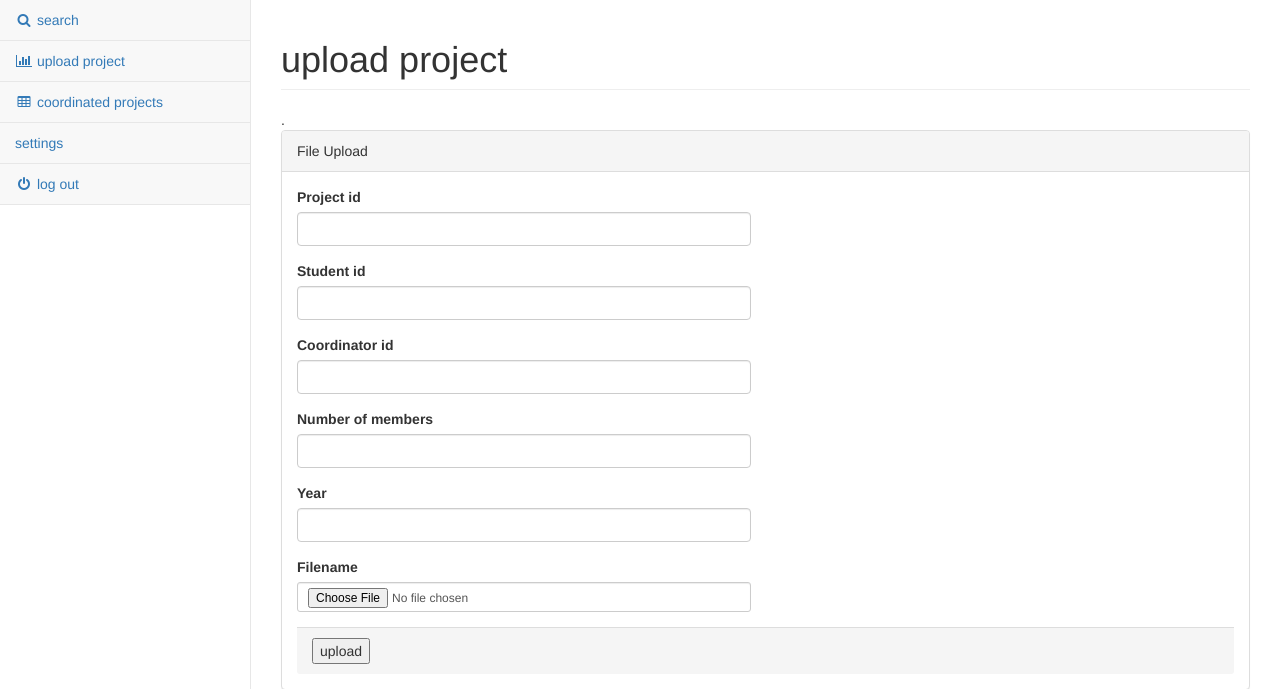
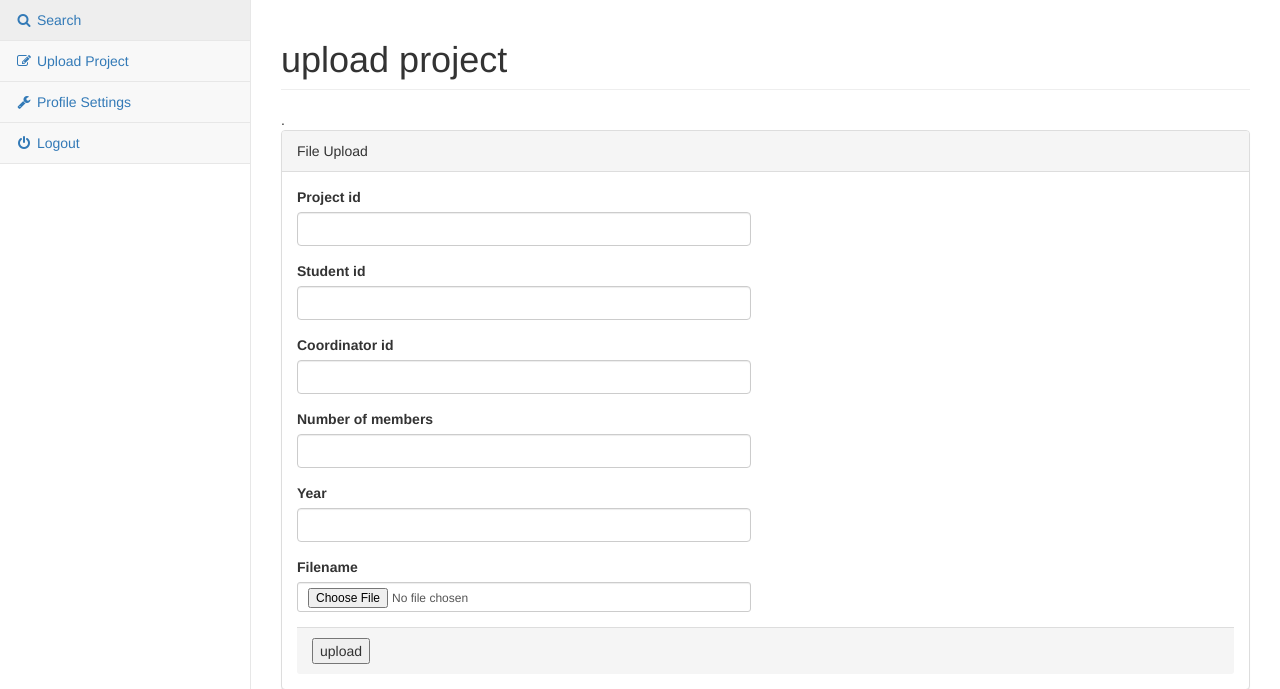
Before and after one commit to singlebrain/prorep, a CodeIgniter app: page /database/index.php/upload/index in a window 1280 px wide. Shown: the part 51-740 px from the top of the page. Run offline with CodeIgniter, Linux system fonts and the light colour scheme; some libraries are stand-ins or nearby versions.

Commit message:
upload project integrated to mainstream

```diff
--- a/application/controllers/Upload.php
+++ b/application/controllers/Upload.php
@@ -10,6 +10,12 @@
       public function index() {
          $this->load->view('upload_form', array('error' => ' ' ));
       }
+      public function upload($usid) {
+
+         $this->session->set_userdata('user_id', $usid);
+         $this->load->view('upload_form', array('error' => ' ' ));
+      }
+
 
       public function do_upload() {
          $config['upload_path']   = './uploads/';
--- a/application/views/Upload_form.php
+++ b/application/views/Upload_form.php
@@ -41,6 +41,8 @@
 
 <body>
 
+<?php $usid = $this->session->userdata('user_id');?>
+
 
     <div id="wrapper">
 
@@ -63,24 +65,20 @@
                 <div class="sidebar-nav navbar-collapse">
                     <ul class="nav" id="side-menu">
 
+
+                         <li>
+                            <a href=""><i class="fa fa-search fa-fw"></i> Search</a>
+                        </li>
+
                         <li>
-                            <a href="index.html"><i class="fa fa-search fa-fw"></i> search</a>
+                            <a href= <?php echo '../../upload/upload/'.$usid;?>><i class="fa fa-edit fa-fw"></i> Upload Project</a>
                         </li>
                         <li>
-                            <a href="#"><i class="fa fa-bar-chart-o fa-fw"></i> upload project</a>
-
-                            <!-- /.nav-second-level -->
+                            <a href=<?php echo '../../studentprofileedit/asdfg/'.$usid?> ><i class="fa fa-wrench fa-fw"></i> Profile Settings</a>
+                            <!--<a href="#"><i class="fa fa-edit fa-fw"></i> Profile Settings</a>-->
                         </li>
                         <li>
-                            <a href="tables.html"><i class="fa fa-table fa-fw"></i> coordinated projects</a>
-                        </li>
-                        <li>
-                            <a href="forms.html"><i class="fa-keyboard-o:before"></i> settings</a>
-                        </li>
-                        <li>
-                            <a href="#"><i class="fa fa-power-off fa-fw"></i> log out</a>
-
-                            <!-- /.nav-second-level -->
+                            <a href= "../../welcome"> <i class="fa fa-power-off fa-fw"></i> Logout</a>
                         </li>
 
 
```
Also changed, not shown: application/views/studentprofileedit.php (+6 -5 lines), application/controllers/faculty.php (renamed from application/controllers/facultyprofileedit.php).
